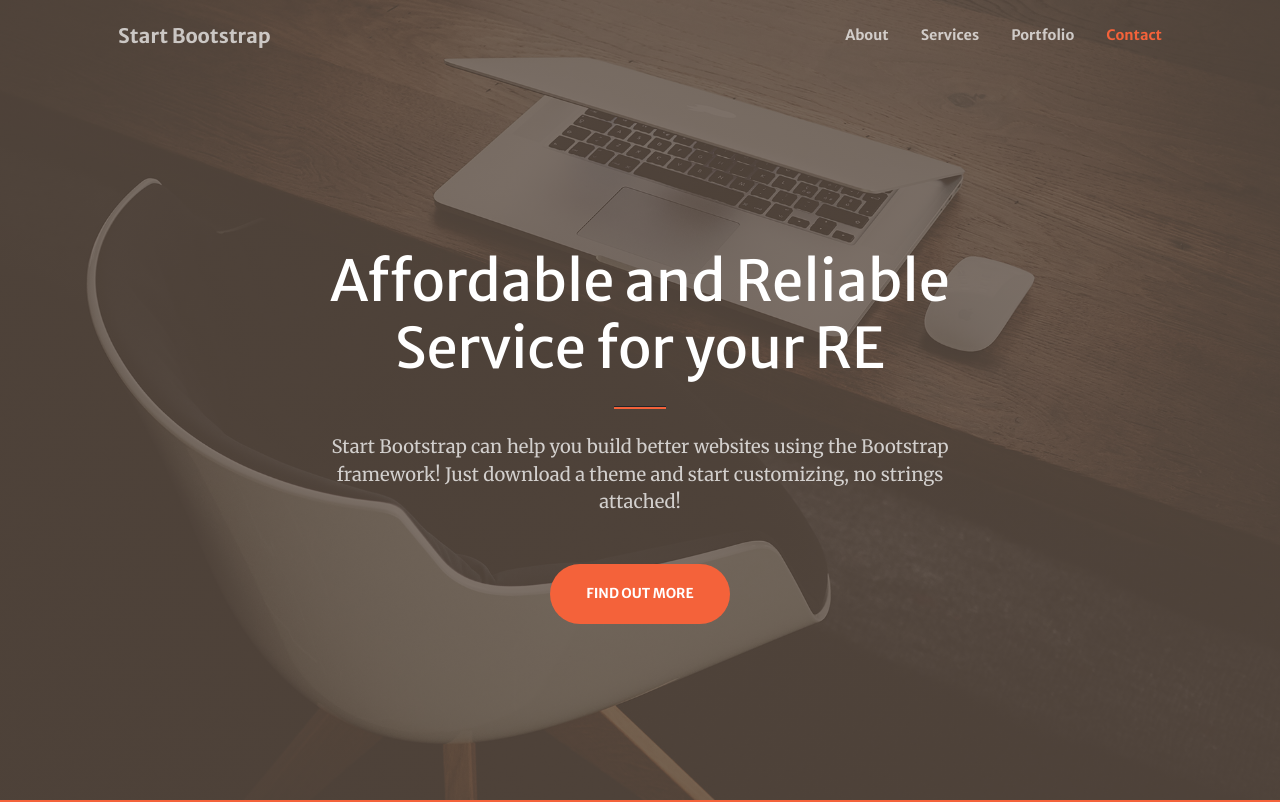
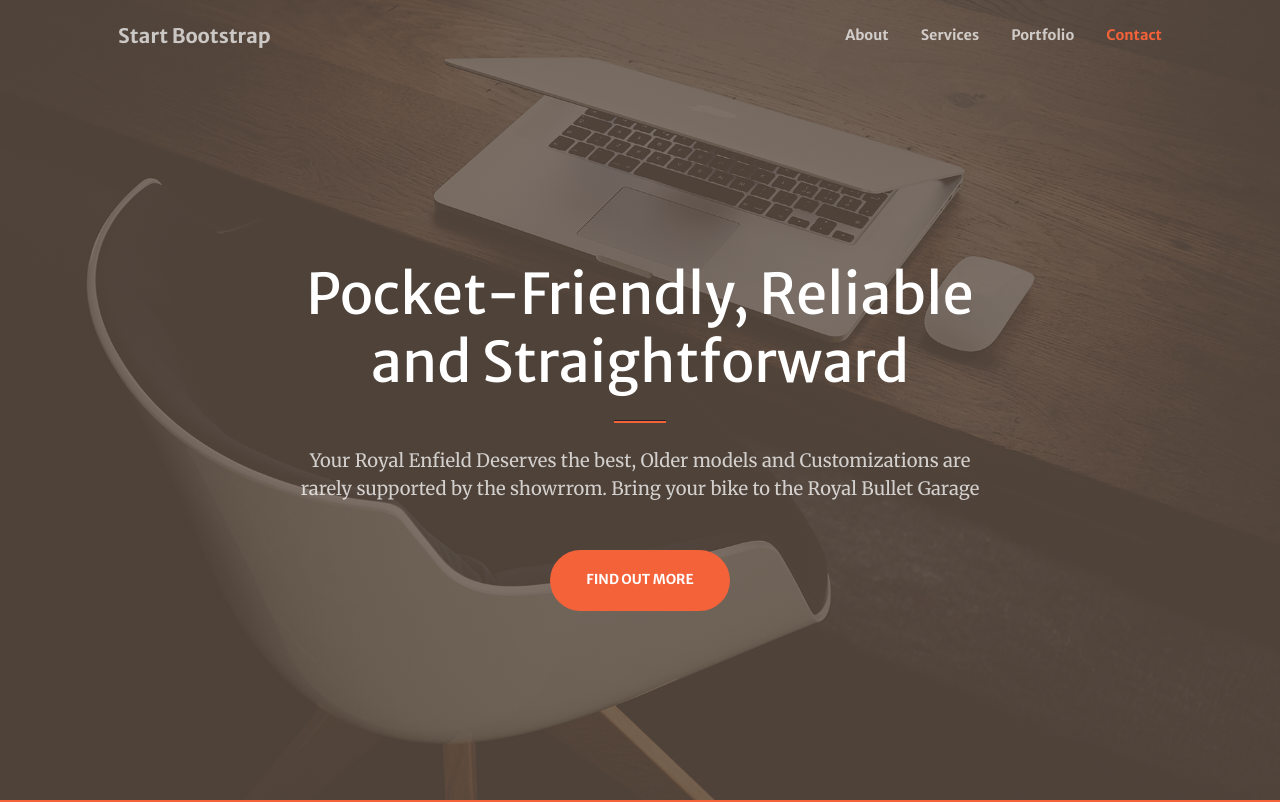
Before and after one commit to beepboop-itssean/beepboop-itssean.github.io, a plain HTML site: page index.html in a window 1280 px wide. Shown: the top 802 px of the page. Drawn offline with nearby package versions, Linux system fonts and the light colour scheme; some packages are replaced by stand-ins of ours; a script that the page names is missing.

Commit message:
Update index.html
added sub text underneath hero text

```diff
--- a/index.html
+++ b/index.html
@@ -39,11 +39,11 @@
             <div class="container px-4 px-lg-5 h-100">
                 <div class="row gx-4 gx-lg-5 h-100 align-items-center justify-content-center text-center">
                     <div class="col-lg-8 align-self-end">
-                        <h1 class="text-white font-weight-bold">Affordable and Reliable Service for your RE</h1>
+                        <h1 class="text-white font-weight-bold">Pocket-Friendly, Reliable and Straightforward</h1>
                         <hr class="divider" />
                     </div>
                     <div class="col-lg-8 align-self-baseline">
-                        <p class="text-white-75 mb-5">Start Bootstrap can help you build better websites using the Bootstrap framework! Just download a theme and start customizing, no strings attached!</p>
+                        <p class="text-white-75 mb-5">Your Royal Enfield Deserves the best, Older models and Customizations are rarely supported by the showrrom. Bring your bike to the Royal Bullet Garage</p>
                         <a class="btn btn-primary btn-xl" href="#about">Find Out More</a>
                     </div>
                 </div>
```
